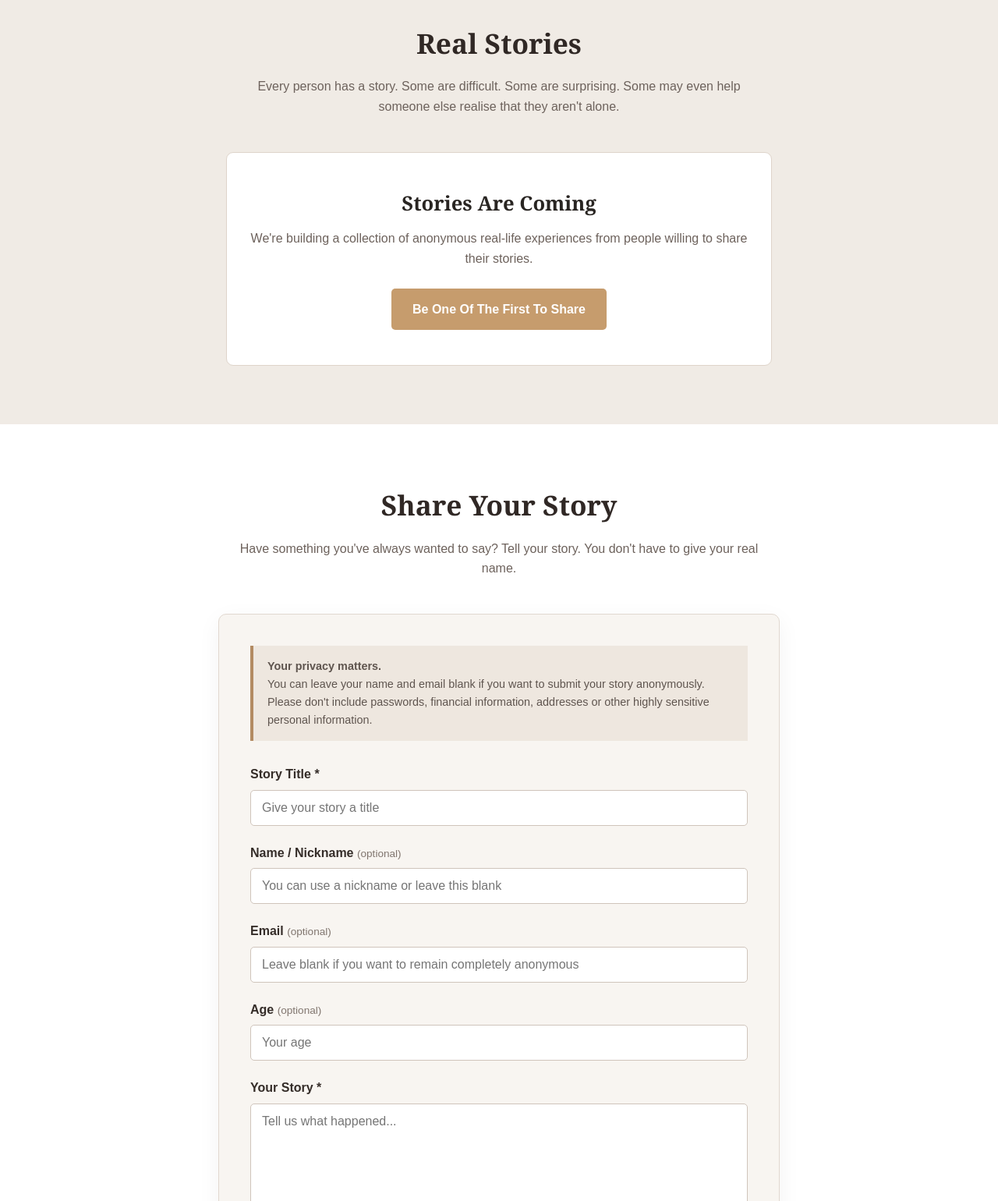
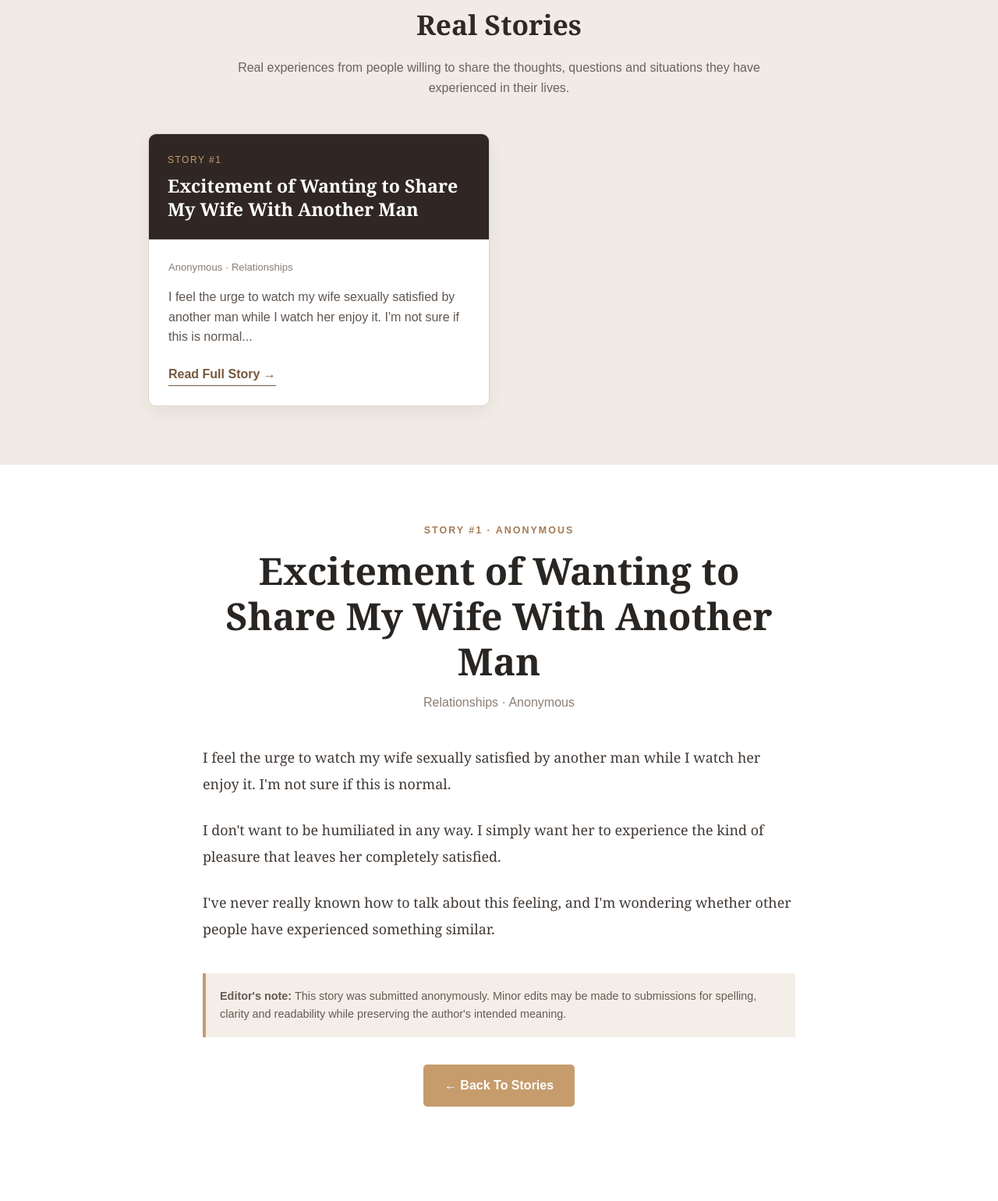
Before and after one commit to Funcouple084/Funcouple084.github.io, a plain HTML site: page index.html in a window 1280 px wide. Shown: the part 1260-2800 px from the top of the page at 78% size. Drawn offline with Linux system fonts and the light colour scheme.

Commit message:
Update index.html

```diff
--- a/index.html
+++ b/index.html
@@ -26,10 +26,6 @@
       line-height: 1.6;
     }
 
-    /* =========================
-       HEADER
-    ========================= */
-
     header {
       background: #211c1a;
       color: white;
@@ -53,7 +49,6 @@
       font-family: Georgia, serif;
       font-size: 1.45rem;
       font-weight: bold;
-      letter-spacing: 0.5px;
       white-space: nowrap;
     }
 
@@ -75,9 +70,7 @@
       color: #d9b78c;
     }
 
-    /* =========================
-       HERO
-    ========================= */
+    /* HERO */
 
     .hero {
       background:
@@ -104,7 +97,7 @@
       font-size: 1.15rem;
       color: #ddd5ce;
       max-width: 650px;
-      margin: 0 auto 32px;
+      margin: 0 auto 20px;
     }
 
     .hero-button {
@@ -123,9 +116,7 @@
       transform: translateY(-2px);
     }
 
-    /* =========================
-       GENERAL SECTIONS
-    ========================= */
+    /* GENERAL */
 
     section {
       padding: 75px 20px;
@@ -151,9 +142,7 @@
       color: #6d625c;
     }
 
-    /* =========================
-       HOME
-    ========================= */
+    /* WELCOME */
 
     .welcome {
       background: #fff;
@@ -189,38 +178,139 @@
       font-size: 0.95rem;
     }
 
-    /* =========================
-       STORIES
-    ========================= */
+    /* STORIES */
 
     .stories {
       background: #f0ebe5;
     }
 
-    .story-placeholder {
-      max-width: 700px;
+    .stories-grid {
+      display: grid;
+      grid-template-columns: repeat(2, 1fr);
+      gap: 25px;
+      max-width: 900px;
       margin: auto;
-      background: white;
-      border-radius: 9px;
-      padding: 45px 30px;
-      text-align: center;
-      border: 1px solid #ded4ca;
     }
 
-    .story-placeholder h3 {
+    .story-card {
+      background: white;
+      border-radius: 10px;
+      overflow: hidden;
+      border: 1px solid #ded4ca;
+      box-shadow: 0 7px 25px rgba(0,0,0,0.06);
+      transition: transform 0.2s ease, box-shadow 0.2s ease;
+    }
+
+    .story-card:hover {
+      transform: translateY(-4px);
+      box-shadow: 0 12px 30px rgba(0,0,0,0.1);
+    }
+
+    .story-card-top {
+      background: #302724;
+      color: white;
+      padding: 24px;
+    }
+
+    .story-number {
+      font-size: 0.75rem;
+      text-transform: uppercase;
+      letter-spacing: 1.5px;
+      color: #c69c6d;
+      margin-bottom: 8px;
+    }
+
+    .story-card h3 {
       font-family: Georgia, serif;
-      font-size: 1.6rem;
+      font-size: 1.45rem;
+      line-height: 1.3;
+    }
+
+    .story-card-body {
+      padding: 25px;
+    }
+
+    .story-meta {
+      font-size: 0.82rem;
+      color: #8a7d74;
+      margin-bottom: 15px;
+    }
+
+    .story-excerpt {
+      color: #5f554f;
+      margin-bottom: 22px;
+    }
+
+    .read-story {
+      display: inline-block;
+      color: #76583d;
+      text-decoration: none;
+      font-weight: bold;
+      border-bottom: 1px solid #76583d;
+      padding-bottom: 2px;
+    }
+
+    .read-story:hover {
+      color: #a47c55;
+    }
+
+    /* FULL STORY */
+
+    .full-story {
+      background: white;
+    }
+
+    .full-story-container {
+      max-width: 760px;
+      margin: auto;
+    }
+
+    .story-label {
+      text-align: center;
+      color: #a47c55;
+      text-transform: uppercase;
+      font-size: 0.78rem;
+      letter-spacing: 2px;
+      font-weight: bold;
       margin-bottom: 12px;
     }
 
-    .story-placeholder p {
-      color: #6d625c;
+    .full-story h2 {
+      font-family: Georgia, serif;
+      font-size: clamp(2rem, 5vw, 3rem);
+      text-align: center;
+      line-height: 1.2;
+      margin-bottom: 12px;
+    }
+
+    .full-story-meta {
+      text-align: center;
+      color: #8a7d74;
+      margin-bottom: 40px;
+    }
+
+    .story-text {
+      font-family: Georgia, serif;
+      font-size: 1.12rem;
+      line-height: 1.9;
+      color: #403833;
+    }
+
+    .story-text p {
       margin-bottom: 25px;
     }
 
-    /* =========================
-       SHARE YOUR STORY
-    ========================= */
+    .story-note {
+      margin-top: 40px;
+      padding: 18px;
+      background: #f4eee8;
+      border-left: 4px solid #c69c6d;
+      font-family: Arial, Helvetica, sans-serif;
+      font-size: 0.9rem;
+      color: #665b54;
+    }
+
+    /* SHARE */
 
     .share {
       background: #fff;
@@ -263,8 +353,7 @@
     }
 
     input,
-    textarea,
-    select {
+    textarea {
       width: 100%;
       padding: 13px 14px;
       border: 1px solid #cfc4bb;
@@ -274,12 +363,10 @@
       font-size: 1rem;
       color: #292522;
       outline: none;
-      transition: border-color 0.2s ease, box-shadow 0.2s ease;
     }
 
     input:focus,
-    textarea:focus,
-    select:focus {
+    textarea:focus {
       border-color: #a47c55;
       box-shadow: 0 0 0 3px rgba(164,124,85,0.12);
     }
@@ -305,23 +392,16 @@
       font-size: 1rem;
       font-weight: bold;
       cursor: pointer;
-      transition: background 0.2s ease, transform 0.2s ease;
     }
 
     .submit-button:hover {
       background: #4a3c35;
-      transform: translateY(-1px);
     }
 
     .submit-button:disabled {
       opacity: 0.6;
       cursor: not-allowed;
-      transform: none;
     }
-
-    /* =========================
-       SUCCESS MESSAGE
-    ========================= */
 
     .success-message {
       display: none;
@@ -347,8 +427,6 @@
 
     .success-message p {
       color: #6d625c;
-      max-width: 550px;
-      margin: auto;
     }
 
     .error-message {
@@ -361,9 +439,7 @@
       font-size: 0.9rem;
     }
 
-    /* =========================
-       ADVICE
-    ========================= */
+    /* ADVICE */
 
     .advice {
       background: #f0ebe5;
@@ -389,9 +465,7 @@
       margin-bottom: 15px;
     }
 
-    /* =========================
-       ABOUT
-    ========================= */
+    /* ABOUT */
 
     .about {
       background: #fff;
@@ -417,9 +491,7 @@
       max-width: 650px;
     }
 
-    /* =========================
-       FOOTER
-    ========================= */
+    /* FOOTER */
 
     footer {
       background: #211c1a;
@@ -433,9 +505,7 @@
       margin-bottom: 8px;
     }
 
-    /* =========================
-       MOBILE
-    ========================= */
+    /* MOBILE */
 
     @media (max-width: 700px) {
 
@@ -465,16 +535,13 @@
         padding: 55px 16px;
       }
 
-      .welcome-grid {
+      .welcome-grid,
+      .stories-grid {
         grid-template-columns: 1fr;
       }
 
       .form-wrapper {
         padding: 25px 18px;
-      }
-
-      .advice-box {
-        padding: 28px 20px;
       }
     }
   </style>
@@ -482,9 +549,7 @@
 
 <body>
 
-  <!-- =========================
-       HEADER / NAVIGATION
-  ========================= -->
+  <!-- HEADER -->
 
   <header>
     <div class="nav-container">
@@ -505,9 +570,7 @@
   </header>
 
 
-  <!-- =========================
-       HERO / HOME
-  ========================= -->
+  <!-- HOME -->
 
   <section class="hero" id="home">
 
@@ -533,9 +596,7 @@
   </section>
 
 
-  <!-- =========================
-       WELCOME
-  ========================= -->
+  <!-- WELCOME -->
 
   <section class="welcome">
 
@@ -587,9 +648,7 @@
   </section>
 
 
-  <!-- =========================
-       STORIES
-  ========================= -->
+  <!-- STORIES -->
 
   <section class="stories" id="stories">
 
@@ -600,23 +659,51 @@
       </h2>
 
       <p class="section-intro">
-        Every person has a story. Some are difficult.
-        Some are surprising. Some may even help someone else
-        realise that they aren't alone.
+        Real experiences from people willing to share the thoughts,
+        questions and situations they have experienced in their lives.
       </p>
 
-      <div class="story-placeholder">
 
-        <h3>Stories Are Coming</h3>
+      <div class="stories-grid">
 
-        <p>
-          We're building a collection of anonymous real-life
-          experiences from people willing to share their stories.
-        </p>
+        <!-- STORY #1 -->
 
-        <a href="#share" class="hero-button">
-          Be One Of The First To Share
-        </a>
+        <article class="story-card">
+
+          <div class="story-card-top">
+
+            <div class="story-number">
+              Story #1
+            </div>
+
+            <h3>
+              Excitement of Wanting to Share My Wife With Another Man
+            </h3>
+
+          </div>
+
+          <div class="story-card-body">
+
+            <div class="story-meta">
+              Anonymous · Relationships
+            </div>
+
+            <p class="story-excerpt">
+              I feel the urge to watch my wife sexually satisfied by
+              another man while I watch her enjoy it. I'm not sure if
+              this is normal...
+            </p>
+
+            <a
+              href="#story-1"
+              class="read-story"
+            >
+              Read Full Story →
+            </a>
+
+          </div>
+
+        </article>
 
       </div>
 
@@ -625,9 +712,65 @@
   </section>
 
 
-  <!-- =========================
-       SHARE YOUR STORY
-  ========================= -->
+  <!-- FULL STORY #1 -->
+
+  <section class="full-story" id="story-1">
+
+    <div class="full-story-container">
+
+      <div class="story-label">
+        Story #1 · Anonymous
+      </div>
+
+      <h2>
+        Excitement of Wanting to Share My Wife With Another Man
+      </h2>
+
+      <div class="full-story-meta">
+        Relationships · Anonymous
+      </div>
+
+      <div class="story-text">
+
+        <p>
+          I feel the urge to watch my wife sexually satisfied by
+          another man while I watch her enjoy it. I'm not sure if
+          this is normal.
+        </p>
+
+        <p>
+          I don't want to be humiliated in any way. I simply want
+          her to experience the kind of pleasure that leaves her
+          completely satisfied.
+        </p>
+
+        <p>
+          I've never really known how to talk about this feeling,
+          and I'm wondering whether other people have experienced
+          something similar.
+        </p>
+
+      </div>
+
+      <div class="story-note">
+        <strong>Editor's note:</strong>
+        This story was submitted anonymously. Minor edits may be made
+        to submissions for spelling, clarity and readability while
+        preserving the author's intended meaning.
+      </div>
+
+      <div style="text-align:center; margin-top:35px;">
+        <a href="#stories" class="hero-button">
+          ← Back To Stories
+        </a>
+      </div>
+
+    </div>
+
+  </section>
+
+
+  <!-- SHARE YOUR STORY -->
 
   <section class="share" id="share">
 
@@ -643,16 +786,17 @@
       </p>
 
 
-      <!-- FORM -->
-
       <div class="form-wrapper" id="form-wrapper">
 
         <div class="privacy-box">
+
           <strong>Your privacy matters.</strong><br>
+
           You can leave your name and email blank if you want
           to submit your story anonymously. Please don't include
           passwords, financial information, addresses or other
           highly sensitive personal information.
+
         </div>
 
 
@@ -661,8 +805,6 @@
           action="https://formspree.io/f/xgavdnkv"
           method="POST"
         >
-
-          <!-- STORY TITLE -->
 
           <div class="form-group">
 
@@ -682,8 +824,6 @@
           </div>
 
 
-          <!-- NAME -->
-
           <div class="form-group">
 
             <label for="name">
@@ -702,8 +842,6 @@
           </div>
 
 
-          <!-- EMAIL -->
-
           <div class="form-group">
 
             <label for="email">
@@ -715,13 +853,11 @@
               type="email"
               id="email"
               name="email"
-              placeholder="Leave blank if you want to remain completely anonymous"
+              placeholder="Leave blank if you want to remain anonymous"
             >
 
           </div>
 
-
-          <!-- AGE -->
 
           <div class="form-group">
 
@@ -741,8 +877,6 @@
 
           </div>
 
-
-          <!-- STORY -->
 
           <div class="form-group">
 
@@ -764,8 +898,6 @@
 
           </div>
 
-
-          <!-- CONSENT -->
 
           <div class="form-group">
 
@@ -790,7 +922,7 @@
           </div>
 
 
-          <!-- HONEYPOT SPAM PROTECTION -->
+          <!-- SPAM PROTECTION -->
 
           <input
             type="text"
@@ -801,16 +933,14 @@
           >
 
 
-          <!-- SUBJECT FOR FORMSPREE -->
+          <!-- FORMSPREE SUBJECT -->
 
           <input
             type="hidden"
             name="_subject"
-            value="New Anonymous Story - The Confession Room"
+            value="New Story - The Confession Room"
           >
 
-
-          <!-- SUBMIT -->
 
           <button
             type="submit"
@@ -834,23 +964,28 @@
       </div>
 
 
-      <!-- SUCCESS MESSAGE -->
+      <!-- SUCCESS -->
 
       <div
         class="success-message"
         id="success-message"
       >
 
-        <div class="check">✓</div>
+        <div class="check">
+          ✓
+        </div>
 
-        <h3>Thank You For Sharing</h3>
+        <h3>
+          Thank You For Sharing
+        </h3>
 
         <p>
           Your story has been submitted successfully.
-          We appreciate you trusting The Confession Room with your experience.
+          We appreciate you trusting The Confession Room
+          with your experience.
         </p>
 
-        <p style="margin-top: 15px;">
+        <p style="margin-top:15px;">
           Every story is reviewed before it is published.
         </p>
 
@@ -861,9 +996,7 @@
   </section>
 
 
-  <!-- =========================
-       ADVICE
-  ========================= -->
+  <!-- ADVICE -->
 
   <section class="advice" id="advice">
 
@@ -909,9 +1042,7 @@
   </section>
 
 
-  <!-- =========================
-       ABOUT
-  ========================= -->
+  <!-- ABOUT -->
 
   <section class="about" id="about">
 
@@ -952,9 +1083,7 @@
   </section>
 
 
-  <!-- =========================
-       FOOTER
-  ========================= -->
+  <!-- FOOTER -->
 
   <footer>
 
@@ -969,9 +1098,7 @@
   </footer>
 
 
-  <!-- =========================
-       FORMSPREE JAVASCRIPT
-  ========================= -->
+  <!-- FORMSPREE SCRIPT -->
 
   <script>
 
@@ -1004,6 +1131,8 @@
 
         if (response.ok) {
 
+          form.reset();
+
           formWrapper.style.display = "none";
           successMessage.style.display = "block";
 
@@ -1011,7 +1140,13 @@
 
         } else {
 
-          const data = await response.json();
+          let data = {};
+
+          try {
+            data = await response.json();
+          } catch (e) {
+            data = {};
+          }
 
           if (data.errors) {
 
@@ -1029,6 +1164,7 @@
 
           submitButton.disabled = false;
           submitButton.textContent = "Submit My Story";
+
         }
 
       } catch (error) {
@@ -1040,6 +1176,7 @@
 
         submitButton.disabled = false;
         submitButton.textContent = "Submit My Story";
+
       }
 
     });
```
